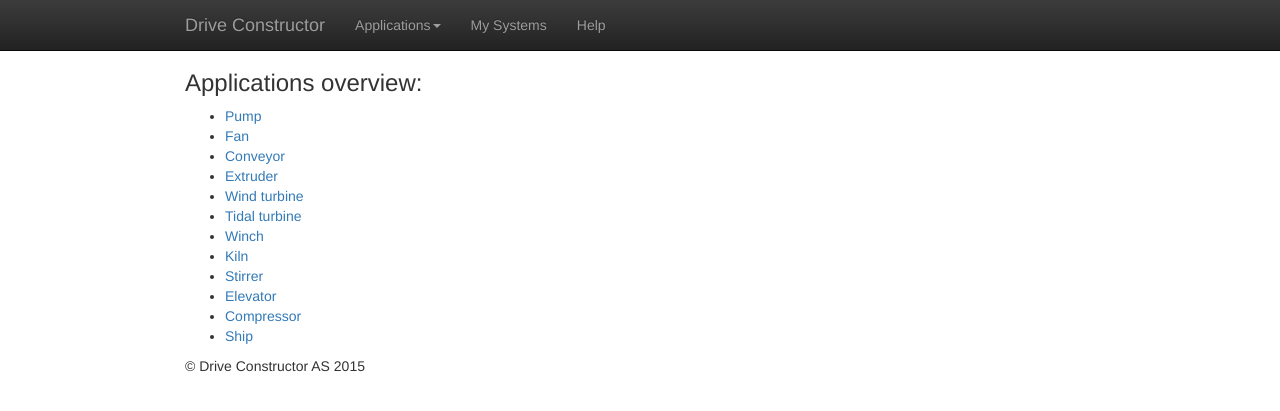
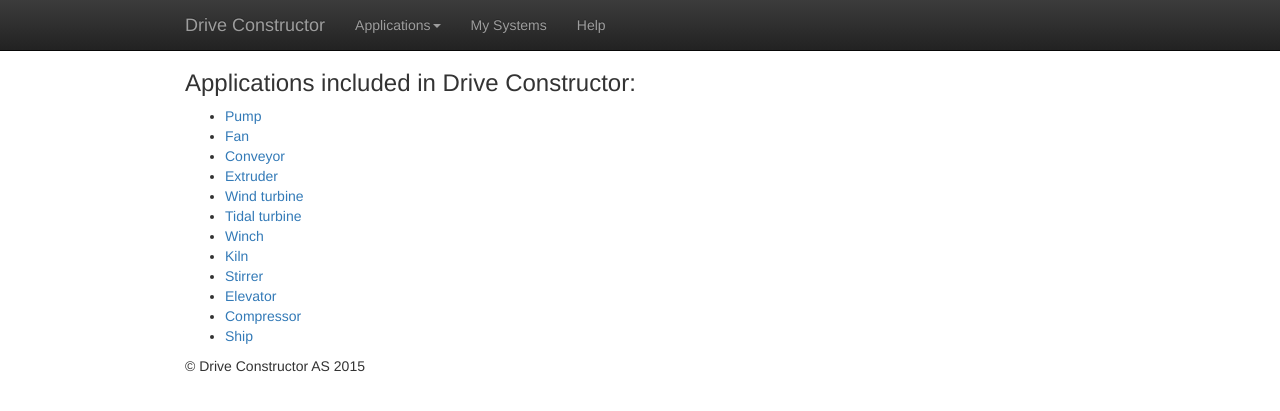
Before and after one commit to Alexey1Gavrilov/drive-constructor-site, a Jekyll site: the page built from help/applications/overview.md, in a window 1280 px wide. Shown: the top 411 px of the page. Built offline with Jekyll 4.4.1, drawn with Linux system fonts in a browser that asks for light colours.

Commit message:
Update overview.md

```diff
--- a/help/applications/overview.md
+++ b/help/applications/overview.md
@@ -2,7 +2,7 @@
 layout: default
 ---
 
-### Applications overview:
+### Applications included in Drive Constructor:
 
 * [Pump](pump/pump.html)
 * [Fan](fan/fan.html)
```
